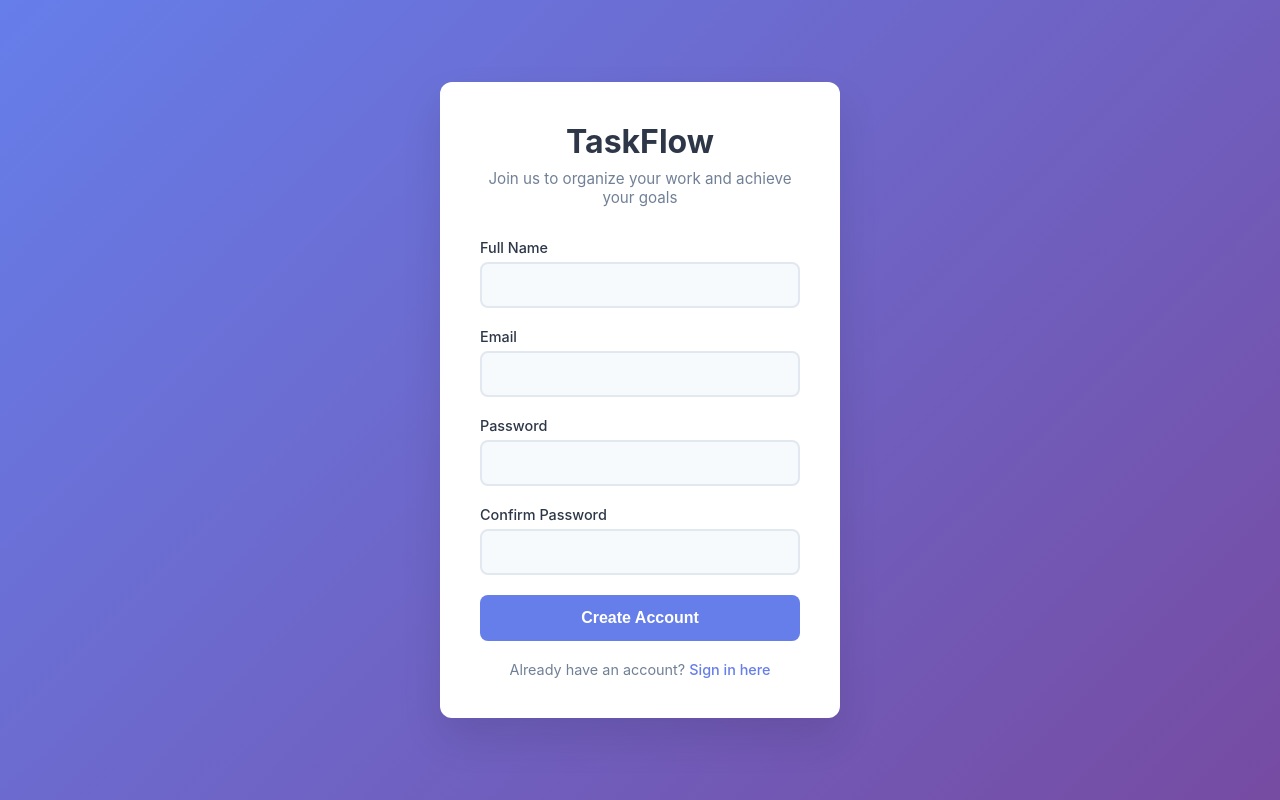
After one commit to rtrinu/Personal-Task-Manager, a Flask app: page /register in a window 1280 px wide. The commit adds this page. Run offline with Flask 3, Linux system fonts and the light colour scheme.

```diff
--- a/Backend/auth.py
+++ b/Backend/auth.py
@@ -11,7 +11,8 @@ def register_form():
 def register():
     email = request.form.get('email')
     password = request.form.get('password')
-    user = register_user(email, password)
+    fullname = request.form.get('fullname')
+    user = register_user(email, password, fullname)
     if user:
         flash("Registration successful! Please log in.", "success")
         return redirect(url_for('auth_routes.login_form'))
--- a/app.py
+++ b/app.py
@@ -24,6 +24,10 @@ def home():
 def login():
     return render_template('login.html')
 
+@app.route('/register')
+def register():
+    return render_template('register.html')
+
 
 if __name__ == '__main__':
     app.run(debug=True)
--- a/static/home.css
+++ b/static/home.css
@@ -166,5 +166,5 @@ body {
 }
 
 .preview-content {
-    padding:
+    padding: 2rem;
 }
--- /dev/null
+++ b/static/register.css
@@ -0,0 +1,126 @@
+* {
+  margin: 0;
+  padding: 0;
+  box-sizing: border-box;
+}
+
+body {
+  font-family: -apple-system, BlinkMacSystemFont, "Segoe UI", Roboto, Oxygen, Ubuntu, Cantarell, sans-serif;
+  background: linear-gradient(135deg, #667eea 0%, #764ba2 100%);
+  min-height: 100vh;
+  display: flex;
+  align-items: center;
+  justify-content: center;
+  padding: 20px;
+}
+
+.container {
+  width: 100%;
+  max-width: 400px;
+}
+
+.register-card {
+  background: white;
+  border-radius: 12px;
+  box-shadow: 0 20px 40px rgba(0, 0, 0, 0.1);
+  padding: 40px;
+  text-align: center;
+}
+
+.header h1 {
+  color: #2d3748;
+  font-size: 2rem;
+  font-weight: 700;
+  margin-bottom: 8px;
+}
+
+.header p {
+  color: #718096;
+  font-size: 0.95rem;
+  margin-bottom: 32px;
+}
+
+.register-form {
+  text-align: left;
+}
+
+.form-group {
+  margin-bottom: 20px;
+}
+
+.form-group label {
+  display: block;
+  color: #2d3748;
+  font-weight: 500;
+  margin-bottom: 6px;
+  font-size: 0.9rem;
+}
+
+.form-group input {
+  width: 100%;
+  padding: 12px 16px;
+  border: 2px solid #e2e8f0;
+  border-radius: 8px;
+  font-size: 1rem;
+  transition: border-color 0.2s ease;
+  background: #f7fafc;
+}
+
+.form-group input:focus {
+  outline: none;
+  border-color: #667eea;
+  background: white;
+}
+
+.register-btn {
+  width: 100%;
+  background: #667eea;
+  color: white;
+  border: none;
+  padding: 14px;
+  border-radius: 8px;
+  font-size: 1rem;
+  font-weight: 600;
+  cursor: pointer;
+  transition: background-color 0.2s ease;
+  margin-bottom: 20px;
+}
+
+.register-btn:hover {
+  background: #5a67d8;
+}
+
+.register-btn:active {
+  transform: translateY(1px);
+}
+
+.form-footer {
+  text-align: center;
+}
+
+.form-footer p {
+  color: #718096;
+  font-size: 0.9rem;
+}
+
+.login-link {
+  color: #667eea;
+  text-decoration: none;
+  font-weight: 500;
+  transition: color 0.2s ease;
+}
+
+.login-link:hover {
+  color: #5a67d8;
+  text-decoration: underline;
+}
+
+@media (max-width: 480px) {
+  .register-card {
+    padding: 30px 20px;
+  }
+
+  .header h1 {
+    font-size: 1.75rem;
+  }
+}
--- a/templates/home.html
+++ b/templates/home.html
@@ -16,7 +16,7 @@
                 </div>
                 <div class="auth-buttons">
                     <a href="/login" class="btn-secondary">Login</a>
-                    <a href="register.html" class="btn-primary">Sign Up</a>
+                    <a href="/register" class="btn-primary">Sign Up</a>
                 </div>
             </div>
         </div>
--- a/templates/login.html
+++ b/templates/login.html
@@ -14,7 +14,7 @@
                 <p>Organize your work, achieve your goals</p>
             </div>
 
-            <form class="login-form">
+            <form action ="{{ url_for('auth_routes.login') }}" method='POST' class="login-form">
                 <div class="form-group">
                     <label for="email">Email</label>
                     <input type="email" id="email" name="email" required>
--- /dev/null
+++ b/templates/register.html
@@ -0,0 +1,47 @@
+<!DOCTYPE html>
+<html lang="en">
+<head>
+    <meta charset="UTF-8">
+    <meta name="viewport" content="width=device-width, initial-scale=1.0">
+    <title>TaskFlow - Register</title>
+    <link rel="stylesheet" href="/static/register.css">
+</head>
+<body>
+    <div class="container">
+        <div class="register-card">
+            <div class="header">
+                <h1>TaskFlow</h1>
+                <p>Join us to organize your work and achieve your goals</p>
+            </div>
+
+            <form  action="{{ url_for('auth_routes.register') }}" method="POST" class="register-form">
+                <div class="form-group">
+                    <label for="fullname">Full Name</label>
+                    <input type="text" id="fullname" name="fullname" required>
+                </div>
+
+                <div class="form-group">
+                    <label for="email">Email</label>
+                    <input type="email" id="email" name="email" required>
+                </div>
+
+                <div class="form-group">
+                    <label for="password">Password</label>
+                    <input type="password" id="password" name="password" required>
+                </div>
+
+                <div class="form-group">
+                    <label for="confirm-password">Confirm Password</label>
+                    <input type="password" id="confirm-password" name="confirm-password" required>
+                </div>
+
+                <button type="submit" class="register-btn">Create Account</button>
+
+                <div class="form-footer">
+                    <p>Already have an account? <a href="#" class="login-link">Sign in here</a></p>
+                </div>
+            </form>
+        </div>
+    </div>
+</body>
+</html>
```
Also changed, not shown: Backend/db_actions.py (+31 -26 lines).
